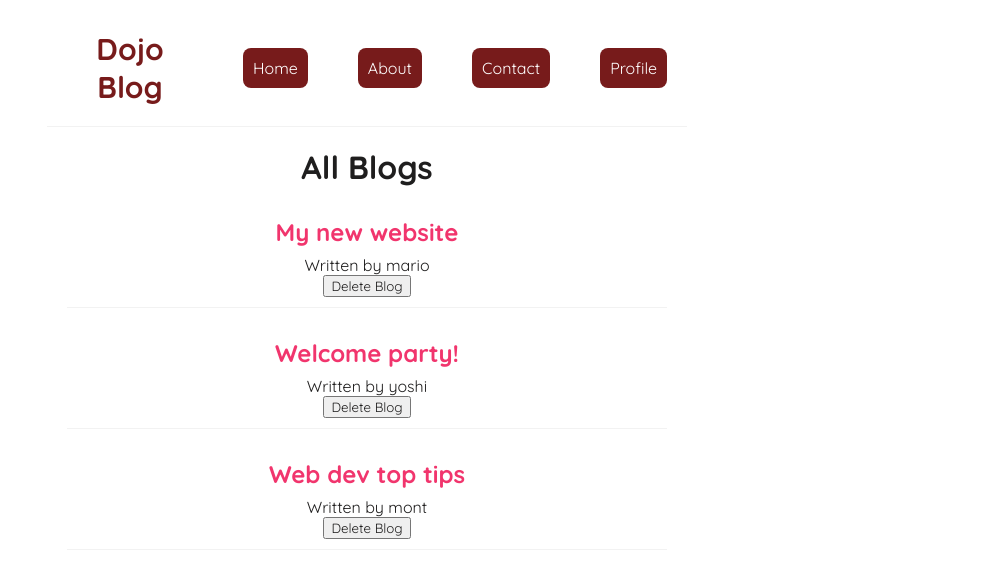
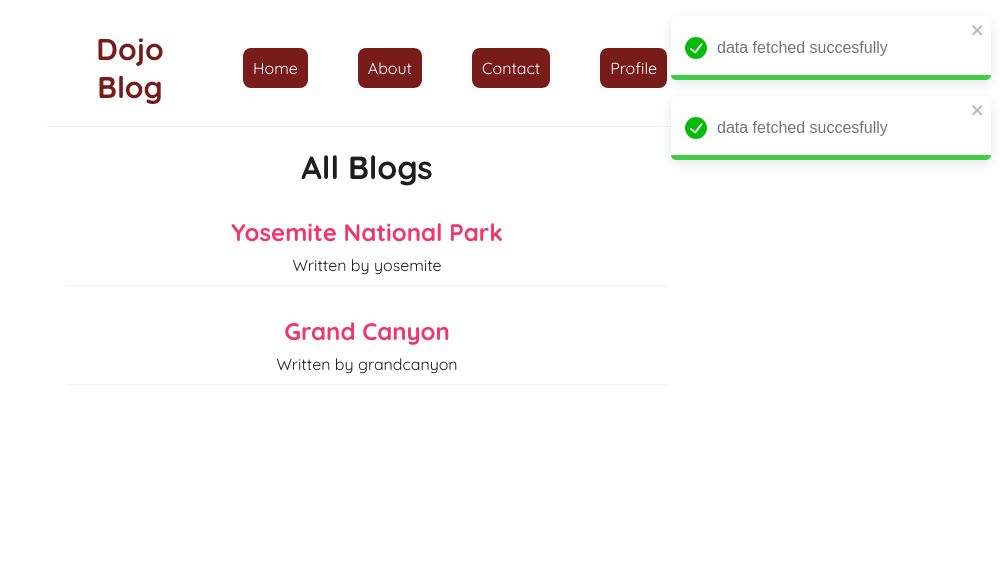
Before and after one commit to Montfort28/React-Course, a React (Create React App) app: page / in a window 1280 px wide. Shown: the top 578 px of the page, without its empty margins (273-1280 px from the left). Built offline with nearby package versions, Linux system fonts and the light colour scheme; data requests are answered from the project's data file.

Commit message:
useEffect hook and fetching from json server

```diff
--- /dev/null
+++ b/data/db.json
@@ -0,0 +1,17 @@
+{
+    "blogs": [
+        {
+        "id": 1,
+        "title": "Yosemite National Park",
+        "author": "yosemite",
+        "body": "A beautiful national park in California."
+        },
+
+        {
+        "id": 2,
+        "title": "Grand Canyon",
+        "author": "grandcanyon",
+        "body": "A magnificent natural wonder in Arizona."
+        }
+    ]
+}
--- a/src/BlogList.js
+++ b/src/BlogList.js
@@ -1,4 +1,4 @@
-const BlogList = ({blogs, title, handleDelete}) => {
+const BlogList = ({blogs, title}) => {
 
     return (
     <div className="blog-list">
@@ -7,7 +7,6 @@ const BlogList = ({blogs, title, handleDelete}) => {
                 <div className="blog-preview" key={blog.id}>
                     <h2>{blog.title}</h2>
                     <p>Written by {blog.author}</p>
-                    <button onClick={() => handleDelete(blog.id)}>Delete Blog</button>
                 </div>
             ))}
     </div>
--- a/src/Home.js
+++ b/src/Home.js
@@ -1,26 +1,27 @@
-import {ToastContainer} from 'react-toastify';
-import { useState } from 'react';
-import BlogList from './BlogList';
+import { toast, ToastContainer } from "react-toastify";
+import { useState, useEffect } from "react";
+import BlogList from "./BlogList";
 
 const Home = () => {
-    const[blogs, setBlogs] =useState([
-        {title: 'My new website', body: 'lorem ipsum...', author: 'mario', id: 1},
-        {title: 'Welcome party!', body: 'lorem ipsum...', author: 'yoshi', id: 2},
-        {title: 'Web dev top tips', body: 'lorem ipsum...', author: 'mont', id: 3}
-    ])
+  const [blogs, setBlogs] = useState(null);
 
-const handleDelete= (id) =>{
-    const newBlogs = blogs.filter(blog => blog.id !== id )
-    setBlogs(newBlogs)
-}
+  useEffect(() => {
+    fetch("http://localhost:8000/blogs")
+       .then(res => {
+        return res.json()
+       })
+       .then(data =>{
+        setBlogs(data);
+        toast.success("data fetched succesfully")
+       })
+  }, []);
 
-
-    return (
-        <div className= 'home'>
-            <BlogList blogs={blogs} title="All Blogs" handleDelete={handleDelete}/>
-            <ToastContainer />
-        </div>
-     );
-}
+  return (
+    <div className="home">
+      {blogs && <BlogList blogs={blogs} title="All Blogs"/>}
+      <ToastContainer />
+    </div>
+  );
+};
 
 export default Home;
```
